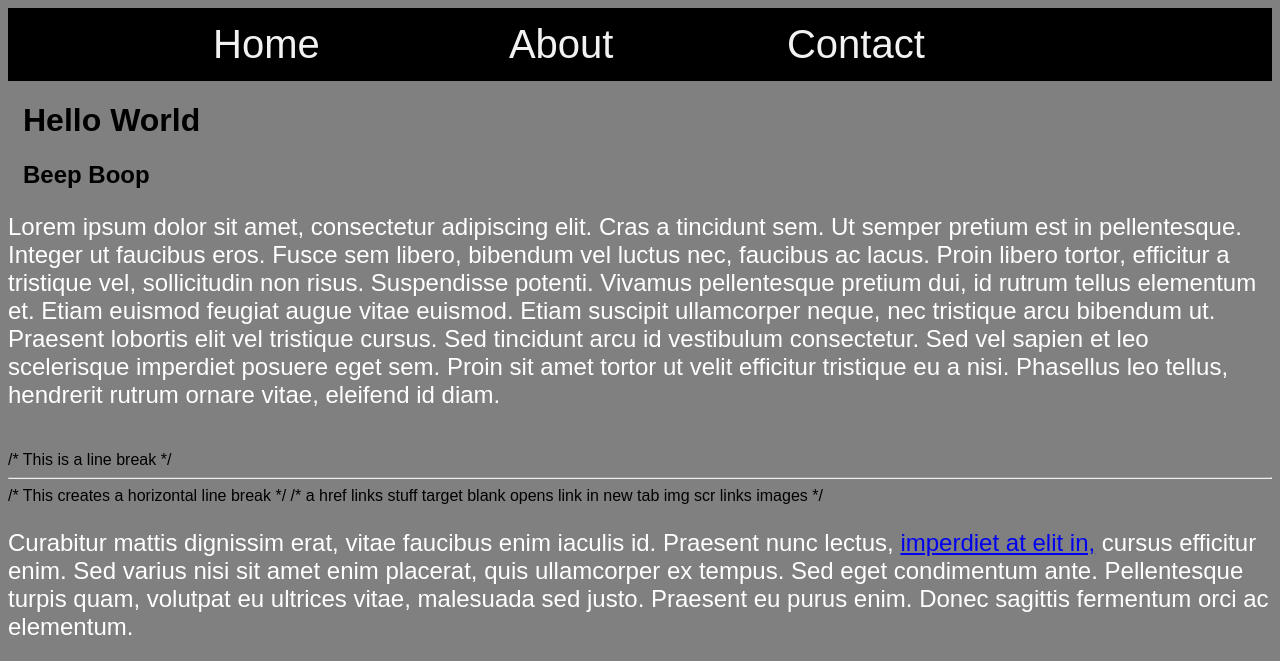
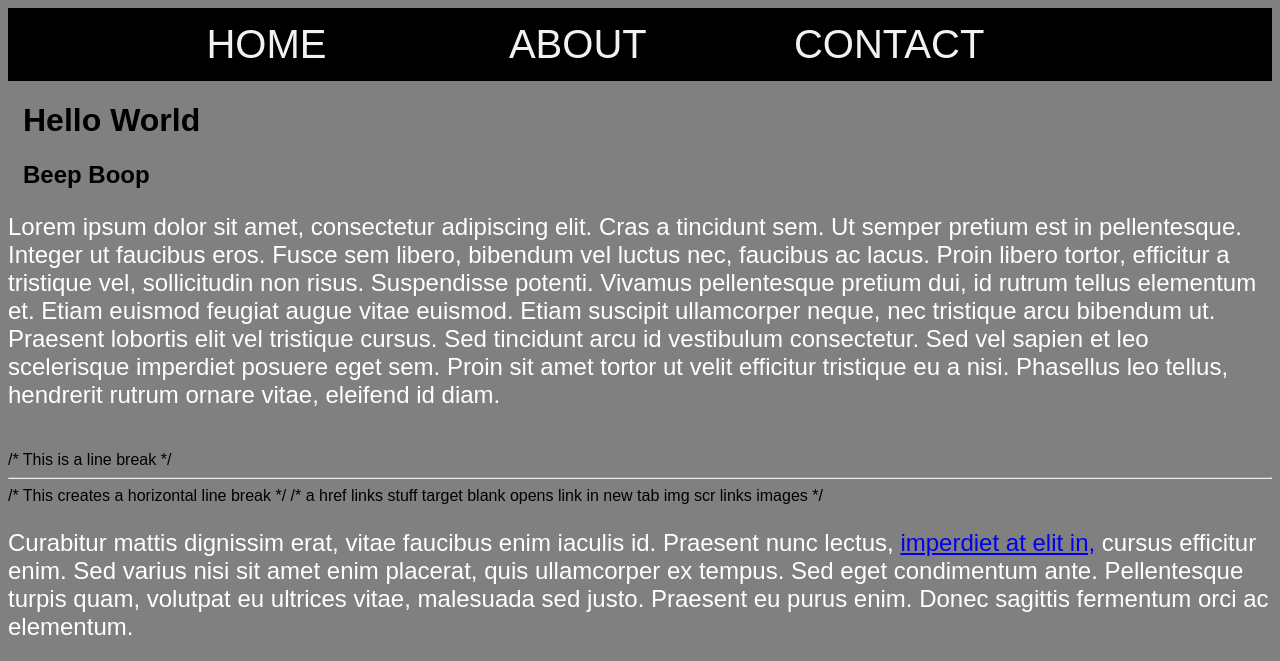
Before and after one commit to nqochan/web-project, a plain HTML site: page index.html in a window 1280 px wide. Shown: the top 661 px of the page. Drawn offline with Linux system fonts and the light colour scheme.

Commit message:
Update index.html

```diff
--- a/index.html
+++ b/index.html
@@ -57,9 +57,9 @@
 
 <div class="navbar">
     <a class="active" > </a>
-    <a  href="#home" style="width:33.3%!important">Home</a>
-    <a href=#about"style="width:33.3%!important">About</a>
-    <a href="#contact"style="width:33.3%!important">Contact</a>
+    <a  href="#home" style="width:33.3%!important">HOME</a>
+    <a href=#about"style="width:33.3%!important">ABOUT</a>
+    <a href="#contact"style="width:33.3%!important">CONTACT</a>
 </div>
 <div style="padding-left:15px">
     <h1>Hello World</h1>
```
